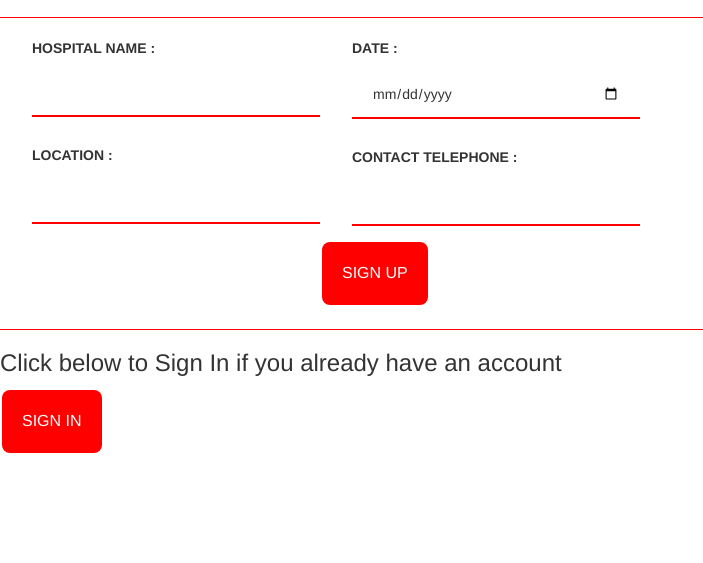
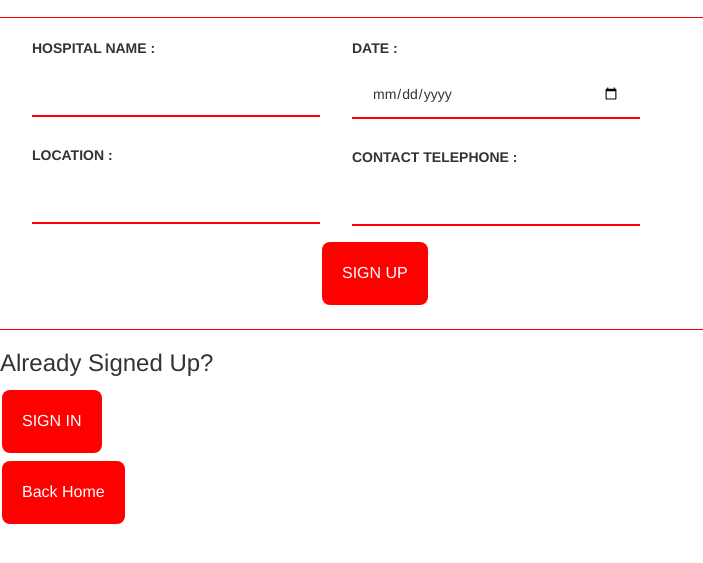
Before and after one commit to memetibryan/hospital-blood-transfusion-system, a plain HTML site: page html/hospital.html in a window 1280 px wide. Shown: the part 203-766 px from the top of the page, without its empty margins (0-703 px from the left). Drawn offline with nearby package versions, Linux system fonts and the light colour scheme.

Commit message:
added home button on hospital login page

```diff
--- a/html/hospital.html
+++ b/html/hospital.html
@@ -14,6 +14,7 @@
 
     <!-- external files linking -->
     <link rel="stylesheet" href="../css/hospital.css" rel="stylesheet" />
+    <script type="text/javascript " src="../js/index.js"></script>
 
     <div id="main">
       <div class="left-column">
@@ -56,8 +57,9 @@
   <hr>
 
   <div id="display">
-      <h3>Click below to Sign In if you already have an account</h3>
-    <button type="button" onclick="signIn()">SIGN IN</button><br><br>
+      <h3>Already Signed Up?</h3>
+    <button type="button" onclick="signIn()">SIGN IN</button><br>
+    <button type="button" onclick="home()">Back Home</button><br><br>
   </div>
   <body/>
 </html>
```
